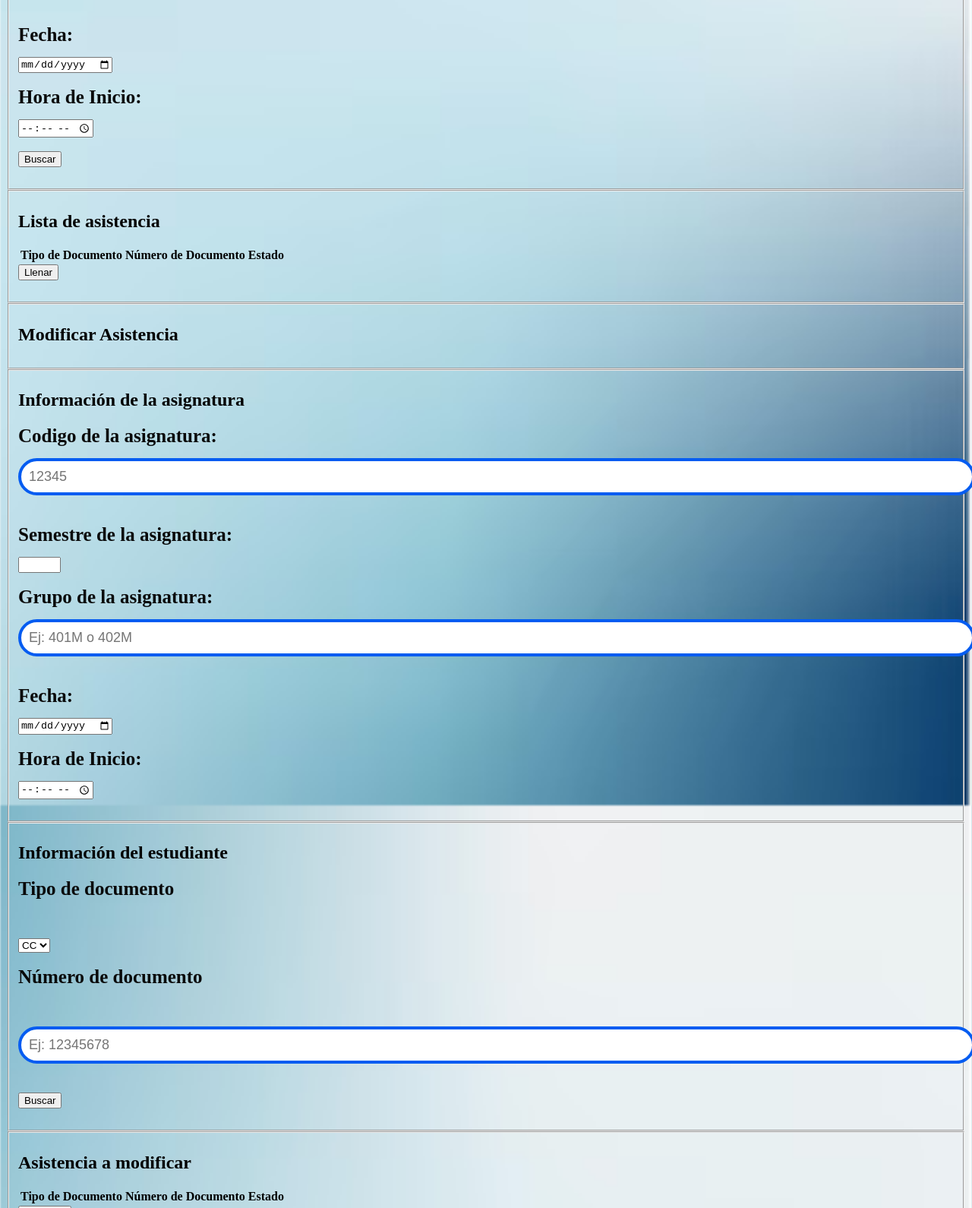
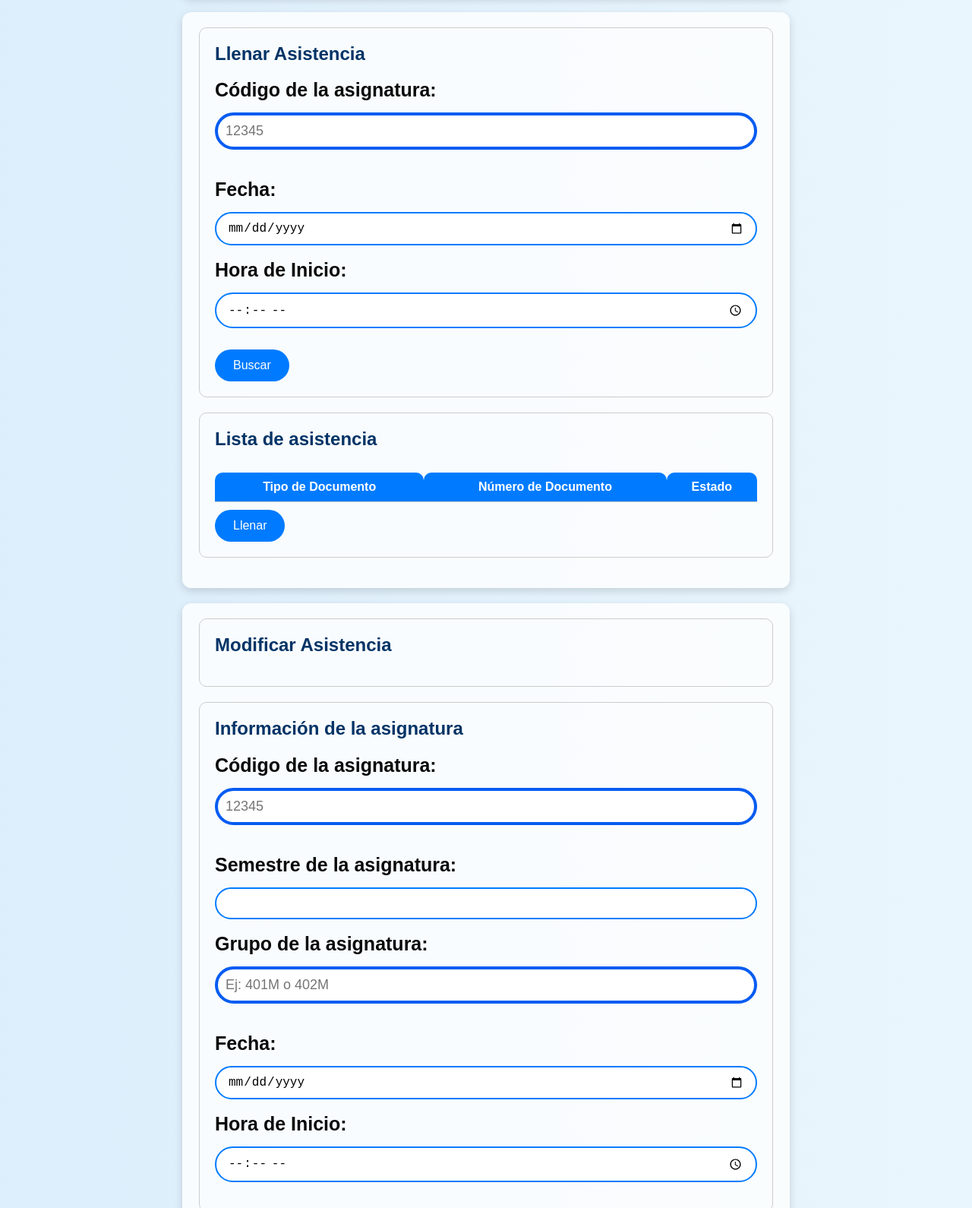
Before and after one commit to Juanc4str1ll0n/asistencia_arquitectura, a website: page Frontend/asistencias.html in a window 1280 px wide. Shown: the part 1210-2800 px from the top of the page at 76% size. Drawn offline with Linux system fonts and the light colour scheme.

Commit message:
Actualizar estilos CSS y página de asistencias del frontend

```diff
--- a/Frontend/Styles.css
+++ b/Frontend/Styles.css
@@ -18,7 +18,6 @@ body.Estudiante{
     flex-direction: column;
 }
 
-
 body.Asignatura{
 
     background-image: url('Imgs/ilustracion-vector-fondo-papel-tapiz-degradado-azul-blanco-gris-turquesa-fondo_172010-1295.avif');
@@ -29,13 +28,127 @@ body.Asignatura{
     flex-direction: column;
 }
 
-body.Asistencia{
-    background-image: url('Imgs/ilustracion-vector-fondo-papel-tapiz-degradado-azul-blanco-gris-turquesa-fondo_172010-1295.avif');
-    background-size: cover;
-    background-attachment: fixed;
-    justify-content: center;
-    align-items: center;
-    flex-direction: column;
+body.Asistencia {
+    font-family: Arial, sans-serif;
+    background: linear-gradient(to right, #dceefc, #eaf6fd);
+    margin: 0;
+    padding: 0;
+    color: #222;
+}
+
+header {
+    text-align: center;
+    padding: 20px;
+    position: relative;
+}
+
+h1 {
+    margin: 0;
+    font-size: 70px;
+    color: #003366;
+}
+
+hr {
+    border: none;
+    border-top: 3px solid #003366;
+    margin: 20px 0;
+}
+
+form {
+    width: 90%;
+    max-width: 800px;
+    margin: 20px auto;
+    background-color: #ffffffcc;
+    border-radius: 12px;
+    box-shadow: 0 4px 12px rgba(0, 0, 0, 0.15);
+    padding: 20px;
+    box-sizing: border-box;
+}
+
+fieldset {
+    border: 1px solid #ccc;
+    border-radius: 10px;
+    padding: 20px;
+    margin-bottom: 20px;
+}
+
+h2 {
+    margin-top: 0;
+    color: #003366;
+}
+
+label {
+    font-weight: bold;
+    display: block;
+    margin-bottom: 8px;
+}
+
+input[type="text"],
+input[type="number"],
+input[type="date"],
+input[type="time"],
+select {
+    width: 100%;
+    padding: 10px 15px;
+    font-size: 16px;
+    border: 2px solid #007bff;
+    border-radius: 30px;
+    outline: none;
+    transition: border-color 0.3s ease-in-out, box-shadow 0.3s ease-in-out;
+    box-sizing: border-box;
+}
+
+input[type="text"]:focus,
+input[type="number"]:focus,
+input[type="date"]:focus,
+input[type="time"]:focus,
+select:focus {
+    border-color: #0056b3;
+    box-shadow: 0 0 6px rgba(0, 123, 255, 0.5);
+}
+
+input[type="submit"] {
+    background-color: #007bff;
+    color: white;
+    padding: 12px 24px;
+    font-size: 16px;
+    border: none;
+    border-radius: 30px;
+    cursor: pointer;
+    transition: background-color 0.3s ease-in-out;
+    margin-top: 10px;
+}
+
+input[type="submit"]:hover {
+    background-color: #0056b3;
+}
+
+table {
+    width: 100%;
+    border-collapse: collapse;
+    margin-top: 10px;
+}
+
+th, td {
+    padding: 10px;
+    text-align: center;
+    border-bottom: 1px solid #ccc;
+}
+
+th {
+    background-color: #007bff;
+    color: white;
+    border-radius: 10px 10px 0 0;
+}
+
+tbody tr:nth-child(even) {
+    background-color: #f2f2f2;
+}
+
+#contenedor-lista,
+#lista_modificar,
+#lista_consultar {
+    overflow-x: auto;
 }
 
 body.Departamento{
@@ -228,3 +341,11 @@ input.inputEstilo{
     margin: 30px auto;
     text-align: center;
 }
+
+h1.h1Asig {
+    color: #1d3557;
+    font-size: 60px;
+    text-align: center;
+    margin-bottom: 40px;
+    font-family: 'Segoe UI', Tahoma, Geneva, Verdana, sans-serif;
+}
--- a/Frontend/asistencias.html
+++ b/Frontend/asistencias.html
@@ -1,57 +1,62 @@
 <!DOCTYPE html>
-<html lang="en">
+<html lang="es">
 <head>
     <meta charset="UTF-8">
     <meta name="viewport" content="width=device-width, initial-scale=1.0">
-    <title>Document</title>
+    <title>Gestión de Asistencia</title>
     <link rel="stylesheet" href="Styles.css">
 </head>
-<body class='Asistencia'>
-    <h1 style="font-size: 70px;">GESTION DE ASISTENCIA  </h1>
-    <img src="Imgs/Logo_Universidad.png" style="position: absolute; top: 20px; right: 20px; width: 128px; z-index: 10;";">
-    <br><br>
-    <hr>
-    <form>
+<body class="Asistencia">
+
+    <header>
+        <h1 style="font-size: 70px;">GESTIÓN DE ASISTENCIA</h1>
+        <img src="Imgs/Logo_Universidad.png" alt="Logo Universidad" style="position: absolute; top: 20px; right: 20px; width: 128px; z-index: 10;">
+        <hr>
+    </header>
+
+    <!-- CREAR LISTA -->
+    <form id="formCrear">
         <fieldset>
             <h2>Crear lista de asistencias</h2>
         </fieldset>
         <fieldset>
             <h2>Información de la asignatura</h2>
-            <label for="semestre">Semestre de la asignatura: </label>
+            <label for="semestrecrear">Semestre de la asignatura: </label>
             <input type="number" id="semestrecrear" min="1" max="99" required oninput="this.value = this.value.slice(0, 2)">
             <br><br>
-            <label for="grupo">Grupo de la asignatura:</label>
+            <label for="grupocrear">Grupo de la asignatura:</label>
             <input type="text" id="grupocrear" placeholder="Ej: 401M o 402M" required autocomplete="off">
             <br><br>
-            <label for="codigo">Codigo de la asignatura:</label>
+            <label for="codigocrear">Código de la asignatura:</label>
             <input type="text" id="codigocrear" placeholder="12345" required autocomplete="off">
             <br><br>
         </fieldset>
         <fieldset>
             <h2>Datos de la lista</h2>
-            <label for="fecha">Fecha: </label>
-            <input type="date" id="fechacrear" required autocomplete="off">
+            <label for="fechacrear">Fecha: </label>
+            <input type="date" id="fechacrear" required>
             <br><br>
-            <label for="Horadeinicio">Hora de Inicio: </label>
-            <input type="time" id="horainicrear" required autocomplete="off">
+            <label for="horainicrear">Hora de Inicio: </label>
+            <input type="time" id="horainicrear" required>
             <br><br>
-            <input type="submit" value="Crear" id="crearLista" onclick="crearlista(event)">
+            <input type="submit" value="Crear" onclick="crearlista(event)">
         </fieldset>
     </form>
-    <form>
+
+    <!-- LLENAR ASISTENCIA -->
+    <form id="formLlenar">
         <fieldset>
             <h2>Llenar Asistencia</h2>
-            <label for="codigo">Codigo de la asignatura: </label>
+            <label for="codigollenar">Código de la asignatura: </label>
             <input type="text" id="codigollenar" placeholder="12345" required autocomplete="off">
             <br><br>
-            <label for="fecha">Fecha: </label>
-            <input type="date" id="fechallenar" required autocomplete="off">
+            <label for="fechallenar">Fecha: </label>
+            <input type="date" id="fechallenar" required>
             <br><br>
-            <label for="Horadeinicio">Hora de Inicio: </label>
-            <input type="time" id="horainillenar" required autocomplete="off">
+            <label for="horainillenar">Hora de Inicio: </label>
+            <input type="time" id="horainillenar" required>
             <br><br>
-            <input type="submit" value="Buscar" id="buscarlista" onclick="buscarlista(event)">
-            <br><br>
+            <input type="submit" value="Buscar" onclick="buscarlista(event)">
         </fieldset>
         <fieldset>
             <h2>Lista de asistencia</h2>
@@ -64,49 +69,49 @@
                             <th>Estado</th>
                         </tr>
                     </thead>
-                    <tbody>
-                    </tbody>
+                    <tbody></tbody>
                 </table>
             </div>
-            <input type="submit" value="Llenar" id="llenarlista" onclick="lleanarlista(event)">
-            <br><br>
+            <input type="submit" value="Llenar" onclick="llenarlista(event)">
         </fieldset>
     </form>
-    <form>
+
+    <!-- MODIFICAR ASISTENCIA -->
+    <form id="formModificar">
         <fieldset>
             <h2>Modificar Asistencia</h2>
         </fieldset>
         <fieldset>
             <h2>Información de la asignatura</h2>
-            <label for="codigo">Codigo de la asignatura: </label>
-            <input type="text" id="codigomod" placeholder="12345" required autocomplete="off">
+            <label for="codigomod">Código de la asignatura: </label>
+            <input type="text" id="codigomod" placeholder="12345" required>
             <br><br>
-            <label for="semestre">Semestre de la asignatura: </label>
+            <label for="Semestremod">Semestre de la asignatura: </label>
             <input type="number" id="Semestremod" min="1" max="99" required oninput="this.value = this.value.slice(0, 2)">
             <br><br>
-            <label for="grupo">Grupo de la asignatura: </label>
-            <input type="text" id="grupomod" placeholder="Ej: 401M o 402M" required autocomplete="off">
+            <label for="grupomod">Grupo de la asignatura: </label>
+            <input type="text" id="grupomod" placeholder="Ej: 401M o 402M" required>
             <br><br>
-            <label for="fecha">Fecha: </label>
-            <input type="date" id="fechamod" required autocomplete="off">
+            <label for="fechamod">Fecha: </label>
+            <input type="date" id="fechamod" required>
             <br><br>
-            <label for="Horadeinicio">Hora de Inicio: </label>
-            <input type="time" id="horainimod" required autocomplete="off">
+            <label for="horainimod">Hora de Inicio: </label>
+            <input type="time" id="horainimod" required>
             <br><br>
         </fieldset>
         <fieldset>
             <h2>Información del estudiante</h2>
-            <label for="tipoDocEst">Tipo de documento</label><br><br>
-            <select>
+            <label for="tipoDocEst">Tipo de documento:</label>
+            <br><br>
+            <select id="tipoDocEst">
                 <option>CC</option>
                 <option>TI</option>
             </select>
             <br><br>
-            <label for="numDocEst">Número de documento</label><br><br>
-            <input type="text" id="numDocMod" placeholder="Ej: 12345678" required autocomplete="off">
+            <label for="numDocMod">Número de documento:</label>
+            <input type="text" id="numDocMod" placeholder="Ej: 12345678" required>
             <br><br>
-            <input type="submit" value="Buscar" id="buscarlista" onclick="buscarlista(event)">
-            <br><br>
+            <input type="submit" value="Buscar" onclick="buscarlista(event)">
         </fieldset>
         <fieldset>
             <h2>Asistencia a modificar</h2>
@@ -119,40 +124,39 @@
                             <th>Estado</th>
                         </tr>
                     </thead>
-                    <tbody>
-                    </tbody>
+                    <tbody></tbody>
                 </table>
             </div>
-            <input type="submit" value="Modificar" id="modificarAsistencia" onclick="modificarAsistencia(event)">
-            <br><br>
+            <input type="submit" value="Modificar" onclick="modificarAsistencia(event)">
         </fieldset>
     </form>
-    <form>
+
+    <!-- CONSULTAR ASISTENCIA -->
+    <form id="formConsultar">
         <fieldset>
             <h2>Consultar Asistencia</h2>
         </fieldset>
         <fieldset>
             <h2>Información de la asignatura</h2>
-            <label for="codigo">Codigo de la asignatura: </label><br><br>
-            <input type="text" id="codigocon" placeholder="12345" required autocomplete="off">
+            <label for="codigocon">Código de la asignatura:</label>
+            <input type="text" id="codigocon" placeholder="12345" required>
             <br><br>
-            <label for="semestre">Semestre de la asignatura: </label><br><br>
-            <input type="text" id="semestrecon" placeholder="Ej: 2024-1 2024-2" required autocomplete="off">
+            <label for="semestrecon">Semestre de la asignatura:</label>
+            <input type="text" id="semestrecon" placeholder="Ej: 2024-1 2024-2" required>
             <br><br>
-            <label for="grupo">Grupo de la asignatura: </label><br><br>
-            <input type="text" id="grupocon" placeholder="Ej: 401M o 402M" required autocomplete="off">
+            <label for="grupocon">Grupo de la asignatura:</label>
+            <input type="text" id="grupocon" placeholder="Ej: 401M o 402M" required>
             <br><br>
         </fieldset>
         <fieldset>
             <h2>Datos de la lista</h2>
-            <label for="Horadeinicio">Hora de Inicio: </label><br><br>
-            <input type="time" id="horainicon" required autocomplete="off">
+            <label for="horainicon">Hora de Inicio:</label>
+            <input type="time" id="horainicon" required>
             <br><br>
-            <label for="fecha">Fecha: </label><br><br>
-            <input type="date" id="fechacon" required autocomplete="off">
+            <label for="fechacon">Fecha:</label>
+            <input type="date" id="fechacon" required>
             <br><br>
-            <input type="submit" value="consultar" id="consultarAsistencia" onclick="consultarAsistencia(event)">
-            <br><br>
+            <input type="submit" value="Consultar" onclick="consultarAsistencia(event)">
         </fieldset>
         <fieldset>
             <h2>Lista de asistencia</h2>
@@ -165,13 +169,11 @@
                             <th>Estado</th>
                         </tr>
                     </thead>
-                    <tbody>
-                    </tbody>
+                    <tbody></tbody>
                 </table>
             </div>
         </fieldset>
-    </form>
-
+    </form>
 
 </body>
 </html>
```
